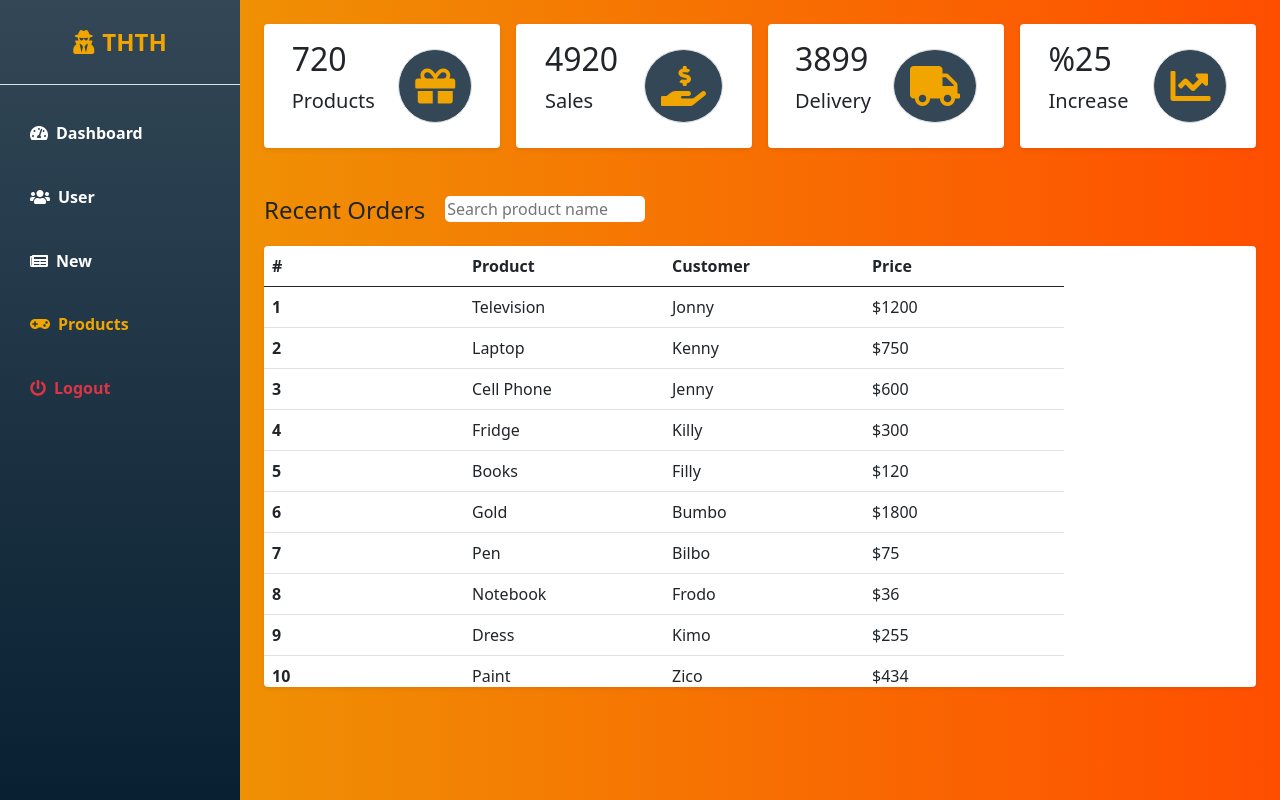
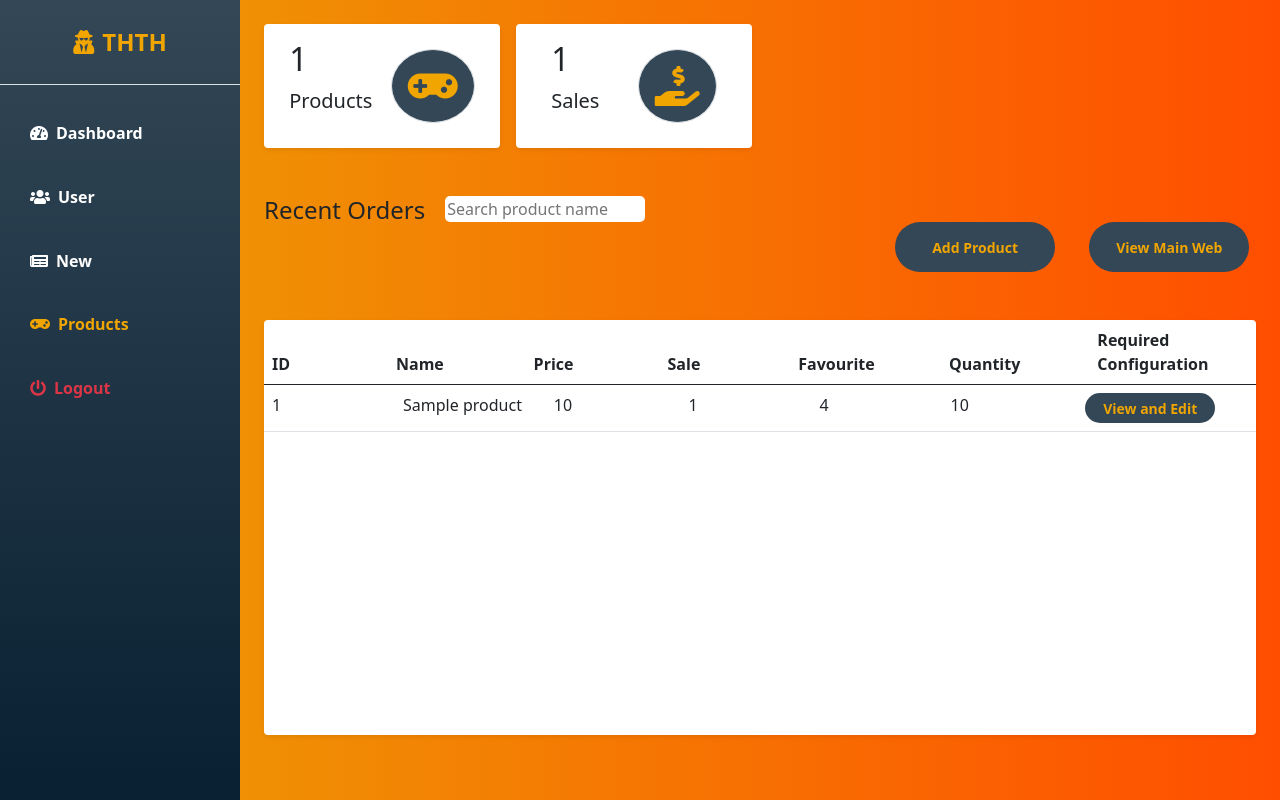
Before and after one commit to hoangnt-tgl/Web-Assignment, a PHP site: page /HoangLC/qtv-thth/admin-product.php in a window 1280 px wide. Run offline with PHP 8.4, Linux system fonts and the light colour scheme; tables that the repository leaves empty or names only in its code hold one stand-in row (values such as "Sample post").

Commit message:
them tinh nang

```diff
--- a/qtv-thth/admin-product.php
+++ b/qtv-thth/admin-product.php
@@ -18,15 +18,15 @@
             <div class="sidebar-heading text-center py-4 primary-text fs-4 fw-bold text-uppercase border-bottom"><i
                     class="fas fa-user-secret me-2"></i>THTH</div>
             <div class="list-group list-group-flush my-3">
-                <a href="./admin-dashboard.html" class="list-group-item list-group-item-action bg-transparent second-text fw-bold"><i
+                <a href="./admin-dashboard.php" class="list-group-item list-group-item-action bg-transparent second-text fw-bold"><i
                         class="fas fa-tachometer-alt me-2"></i>Dashboard</a>
-                <a href="./admin-user.html" class="list-group-item list-group-item-action bg-transparent second-text fw-bold"><i
+                <a href="./admin-user.php" class="list-group-item list-group-item-action bg-transparent second-text fw-bold"><i
                         class="fas fa-users me-2"></i>User</a>
-                <a href="./admin-new.html" class="list-group-item list-group-item-action bg-transparent second-text fw-bold"><i
+                <a href="./admin-new.php" class="list-group-item list-group-item-action bg-transparent second-text fw-bold"><i
                         class="fas fa-newspaper me-2"></i>New</a>
-                <a href="./admin-product.html" class="list-group-item list-group-item-action bg-transparent second-text active"><i
+                <a href="./admin-product.php" class="list-group-item list-group-item-action bg-transparent second-text active"><i
                         class="fas fa-gamepad me-2"></i>Products</a>
-                <a href="./login.html" class="list-group-item list-group-item-action bg-transparent text-danger fw-bold"><i
+                <a href="./login.php" class="list-group-item list-group-item-action bg-transparent text-danger fw-bold"><i
                         class="fas fa-power-off me-2"></i>Logout</a>
             </div>
         </div>
@@ -36,17 +36,37 @@
                         <div class="col-md-3">
                             <div class="p-3 bg-white shadow-sm d-flex justify-content-around align-items-center rounded">
                                 <div>
-                                    <h3 class="fs-2">720</h3>
+
+                                    <?php
+                                    $servername = "localhost";
+                                    $username = "root";
+                                    $password = "";
+                                    $dbname = "thth_company";
+                                    $conn = new mysqli($servername, $username, $password, $dbname);
+                                    if ($conn->connect_error) {
+                                        echo "connect fail";
+                                        die("Connection failed: " . $conn->connect_error);
+                                        }
+                                        $sql2 = "SELECT * from productbuy ";
+                                        $result2 = mysqli_query($conn,$sql2);
+                                        $amount = mysqli_num_rows($result2);
+                                        $sql1 = "SELECT * from product ";
+                                        $result1 = mysqli_query($conn,$sql1);
+                                        $amount1 = mysqli_num_rows($result1);
+                                        echo '<h3 class="fs-2">'.$amount1.'</h3>';
+                                    ?>
                                     <p class="fs-5">Products</p>
                                 </div>
-                                <i class="fas fa-gift fs-1 primary-text border rounded-full secondary-bg p-3"></i>
+                                <i class="fas fa-gamepad fs-1 primary-text border rounded-full secondary-bg p-3"></i>
                             </div>
                         </div>
 
                         <div class="col-md-3">
                             <div class="p-3 bg-white shadow-sm d-flex justify-content-around align-items-center rounded">
                                 <div>
-                                    <h3 class="fs-2">4920</h3>
+                                    <?php
+                                    echo '<h3 class="fs-2">'.$amount.'</h3>';
+                                    ?>
                                     <p class="fs-5">Sales</p>
                                 </div>
                                 <i
@@ -54,120 +74,69 @@
                             </div>
                         </div>
 
-                        <div class="col-md-3">
-                            <div class="p-3 bg-white shadow-sm d-flex justify-content-around align-items-center rounded">
-                                <div>
-                                    <h3 class="fs-2">3899</h3>
-                                    <p class="fs-5">Delivery</p>
-                                </div>
-                                <i class="fas fa-truck fs-1 primary-text border rounded-full secondary-bg p-3"></i>
-                            </div>
-                        </div>
 
-                        <div class="col-md-3">
-                            <div class="p-3 bg-white shadow-sm d-flex justify-content-around align-items-center rounded">
-                                <div>
-                                    <h3 class="fs-2">%25</h3>
-                                    <p class="fs-5">Increase</p>
-                                </div>
-                                <i class="fas fa-chart-line fs-1 primary-text border rounded-full secondary-bg p-3"></i>
-                            </div>
-                        </div>
                     </div>
 
                     <div class="row my-5">
                         <div class= "search-row">
                             <h3 class="fs-4 mb-3" style="float: left;">Recent Orders</h3>
                             <input id = "product-search" type="text" placeholder="Search product name" class="search-control">
-                            <br><br>
-                        </div>
+                            <button class='add-btn'>Add Product</button>
+                            <button class='view-btn'>View Main Web</button>
+
 
                         <div class="col">
-                            <table class="table bg-white rounded shadow-sm  table-hover" id="table-dashboard">
+
+                        <br><br>
+                            <table class="table bg-white rounded shadow-sm  table-hover">
                                 <thead>
                                     <tr>
-                                        <th scope="col" width="50">#</th>
-                                        <th scope="col">Product</th>
-                                        <th scope="col">Customer</th>
-                                        <th scope="col">Price</th>
+                                        <th scope="col" >ID</th>
+                                        <th scope="col" class="productname">Name</th>
+                                        <th scope="col" class="price">Price</th>
+                                        <th scope="col" class="sale">Sale</th>
+                                        <th scope="col" class="rate">Favourite</th>
+                                        <th scope="col" class="quan">Quantity</th>
+                                        <th scope="col" class="recom">Required Configuration</th>
+
                                     </tr>
                                 </thead>
-                                <tbody>
-                                    <tr>
-                                        <th scope="row">1</th>
-                                        <td>Television</td>
-                                        <td>Jonny</td>
-                                        <td>$1200</td>
-                                    </tr>
-                                    <tr>
-                                        <th scope="row">2</th>
-                                        <td>Laptop</td>
-                                        <td>Kenny</td>
-                                        <td>$750</td>
-                                    </tr>
-                                    <tr>
-                                        <th scope="row">3</th>
-                                        <td>Cell Phone</td>
-                                        <td>Jenny</td>
-                                        <td>$600</td>
-                                    </tr>
-                                    <tr>
-                                        <th scope="row">4</th>
-                                        <td>Fridge</td>
-                                        <td>Killy</td>
-                                        <td>$300</td>
-                                    </tr>
-                                    <tr>
-                                        <th scope="row">5</th>
-                                        <td>Books</td>
-                                        <td>Filly</td>
-                                        <td>$120</td>
-                                    </tr>
-                                    <tr>
-                                        <th scope="row">6</th>
-                                        <td>Gold</td>
-                                        <td>Bumbo</td>
-                                        <td>$1800</td>
-                                    </tr>
-                                    <tr>
-                                        <th scope="row">7</th>
-                                        <td>Pen</td>
-                                        <td>Bilbo</td>
-                                        <td>$75</td>
-                                    </tr>
-                                    <tr>
-                                        <th scope="row">8</th>
-                                        <td>Notebook</td>
-                                        <td>Frodo</td>
-                                        <td>$36</td>
-                                    </tr>
-                                    <tr>
-                                        <th scope="row">9</th>
-                                        <td>Dress</td>
-                                        <td>Kimo</td>
-                                        <td>$255</td>
-                                    </tr>
-                                    <tr>
-                                        <th scope="row">10</th>
-                                        <td>Paint</td>
-                                        <td>Zico</td>
-                                        <td>$434</td>
-                                    </tr>
-                                    <tr>
-                                        <th scope="row">11</th>
-                                        <td>Carpet</td>
-                                        <td>Jeco</td>
-                                        <td>$1236</td>
-                                    </tr>
-                                    <tr>
-                                        <th scope="row">12</th>
-                                        <td>Food</td>
-                                        <td>Haso</td>
-                                        <td>$422</td>
-                                    </tr>
+                                <tbody class="product-table">
+                                    <?php
+
+                                        $sql = "SELECT * from product";
+                                        $result = mysqli_query($conn,$sql);
+                                        if ($result->num_rows > 0)
+                                        {
+
+                                            while($row = $result ->fetch_assoc())
+                                            {
+
+                                                    $product_id = $row['product_id'];
+                                                    $sql2 = "SELECT * from productbuy WHERE product_id = '$product_id'";
+                                                    $result2 = mysqli_query($conn,$sql2);
+                                                    $amount = mysqli_num_rows($result2);
+
+
+                                                    echo "<tr>";
+                                                    echo "<td scope='col' >". $row['product_id']."</td>";
+                                                    echo "<td scope='col' class='productname'>". $row['name']."</td>";
+                                                    echo "<td scope='col' class='price'>". $row['price']."</td>";
+                                                    echo "<td scope='col' class='sale'>".  $amount."</td>";
+                                                    echo "<td scope='col' class='rate'>". $row['rating']."</td>";
+                                                    echo "<td scope='col' class='quan'>". $row['quantity']."</td>";
+                                                    echo "<td scope='col' class='recom'><button class='product-btn'>View and Edit</button></td>";
+                                                    echo "</tr>";
+                                                }
+
+
+                                        }
+
+                                    ?>
                                 </tbody>
                             </table>
                         </div>
+
                     </div>
 
                 </div>
--- a/qtv-thth/style/admin-style.css
+++ b/qtv-thth/style/admin-style.css
@@ -86,12 +86,19 @@
     font-weight: bold;
     border: none;
   }
-.table tbody {
-    display:block;
-    height: 400px;
-    overflow-y: auto;
-    /* float: left; */
-  }
+
+.user-table
+{
+  display:block;
+  height: 450px;
+  overflow-y: auto;
+}
+.product-table
+{
+  display:block;
+  height: 350px;
+  overflow-y: auto;
+}
 .table tr{
   display:block;
   float: left;
@@ -121,3 +128,65 @@
       margin-left: -15rem;
     }
   }
+
+  table .email
+  {
+    width:350px;
+  }
+  table .phone
+  {
+    width:150px;
+  }
+  table .status
+  {
+    width:100px;
+  }
+  button:hover{
+    background: #334780;
+}
+  .user-btn{
+    height: 30px;
+    width: 90px;
+    border: none;
+    outline: none;
+    border-radius: 60px;
+    font-weight: 700;
+    font-size: 14px;
+    background: #334756;
+    color: #F0A500;
+  }
+  .product-btn{
+    height: 30px;
+    width: 130px;
+    border: none;
+    outline: none;
+    border-radius: 60px;
+    font-weight: 700;
+    font-size: 14px;
+    background: #334756;
+    color: #F0A500;
+  }
+  .add-btn{
+    height: 50px;
+    width: 160px;
+    border: none;
+    outline: none;
+    border-radius: 60px;
+    font-weight: 700;
+    font-size: 14px;
+    background: #334756;
+    color: #F0A500;
+    margin-left: 470px;
+  }
+  .view-btn{
+    height: 50px;
+    width: 160px;
+    border: none;
+    outline: none;
+    border-radius: 60px;
+    font-weight: 700;
+    font-size: 14px;
+    background: #334756;
+    color: #F0A500;
+    margin-left: 30px;
+  }
--- a/qtv-thth/validate-login.php
+++ b/qtv-thth/validate-login.php
@@ -7,7 +7,7 @@
                       $servername = "localhost";
                       $username = "root";
                       $password = "";
-                      $dbname = "thth";
+                      $dbname = "thth_company";
                       $conn = new mysqli($servername, $username, $password, $dbname);
                       if ($conn->connect_error) {
                           echo "connect fail";
@@ -26,8 +26,8 @@
                             header('location:admin-dashboard.php');
                         }
                         else
-                        { $_SESSION['user_id'] = $id;
-                          echo "người dùng";}
+                        { $_SESSION['username'] = $id;
+                          header('location:index.php');}
 
 
                       }
--- a/qtv-thth/validate-register.php
+++ b/qtv-thth/validate-register.php
@@ -7,7 +7,7 @@
                       $servername = "localhost";
                       $username = "root";
                       $password = "";
-                      $dbname = "thth";
+                      $dbname = "thth_company";
                       $conn = new mysqli($servername, $username, $password, $dbname);
                       if ($conn->connect_error) {
                           echo "connect fail";
```
Also changed, not shown: qtv-thth/admin-dashboard.php (+5 -5 lines), qtv-thth/admin-new.php (+5 -5 lines), qtv-thth/admin-user.php (+65 -126 lines).
